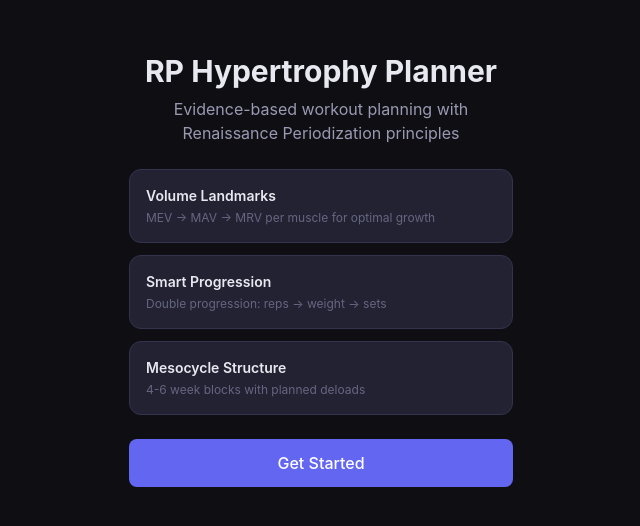
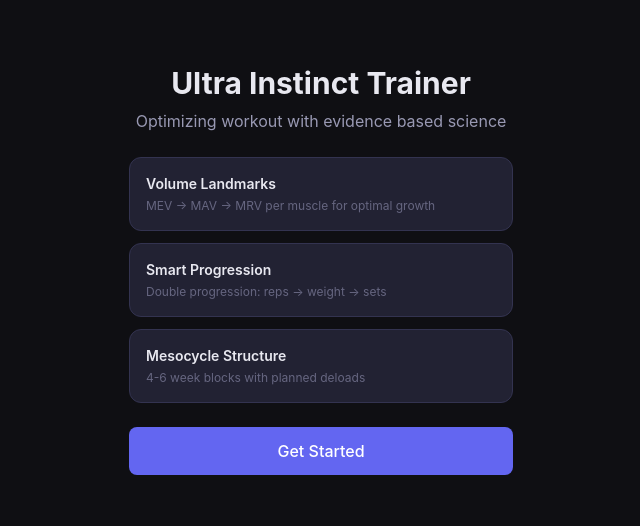
Before and after one commit to dnguye/Workout-planner, a React (Vite) app: page /settings in a window 1280 px wide. Shown: the part 130-656 px from the top of the page, without its empty margins (319-959 px from the left). Built offline with nearby package versions, Linux system fonts and the light colour scheme.

Commit message:
Rename to Ultra Instinct Trainer and update description

```diff
--- a/index.html
+++ b/index.html
@@ -3,7 +3,7 @@
   <head>
     <meta charset="UTF-8" />
     <meta name="viewport" content="width=device-width, initial-scale=1.0, viewport-fit=cover, user-scalable=no" />
-    <title>RP Hypertrophy Planner</title>
+    <title>Ultra Instinct Trainer</title>
 
     <!-- PWA -->
     <link rel="manifest" href="/manifest.json" />
--- a/src/pages/OnboardingPage.tsx
+++ b/src/pages/OnboardingPage.tsx
@@ -22,8 +22,8 @@
         {step === 0 && (
           <div className="text-center space-y-6">
             <div className="space-y-2">
-              <h1 className="text-3xl font-bold">RP Hypertrophy Planner</h1>
-              <p className="text-text-secondary">Evidence-based workout planning with Renaissance Periodization principles</p>
+              <h1 className="text-3xl font-bold">Ultra Instinct Trainer</h1>
+              <p className="text-text-secondary">Optimizing workout with evidence based science</p>
             </div>
             <div className="space-y-3 text-left">
               <div className="bg-bg-card rounded-xl border border-border p-4">
--- a/src/pages/SettingsPage.tsx
+++ b/src/pages/SettingsPage.tsx
@@ -47,8 +47,8 @@
 
       <Card>
         <p className="text-xs text-text-muted text-center">
-          RP Hypertrophy Planner v1.0
-          <br />Built with Renaissance Periodization principles
+          Ultra Instinct Trainer v1.0
+          <br />Optimizing workout with evidence based science
         </p>
       </Card>
     </div>
```
Also changed, not shown: public/manifest.json.
